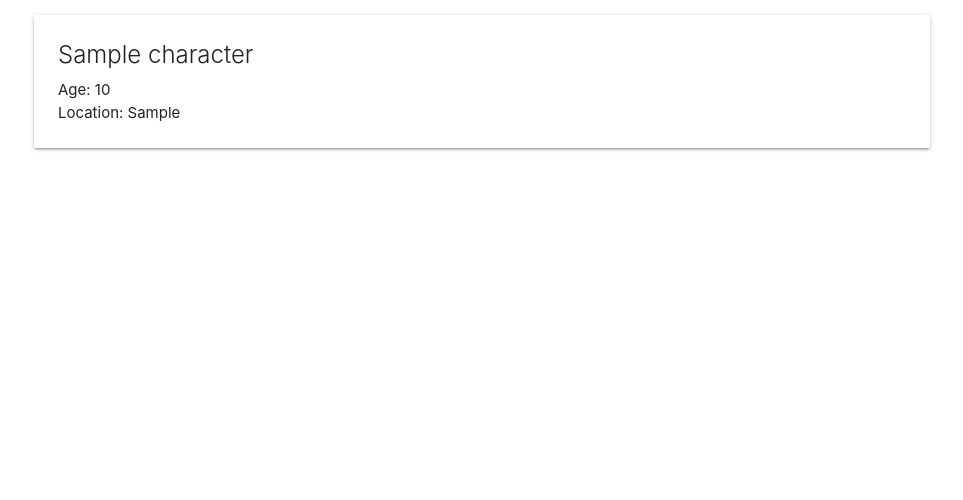
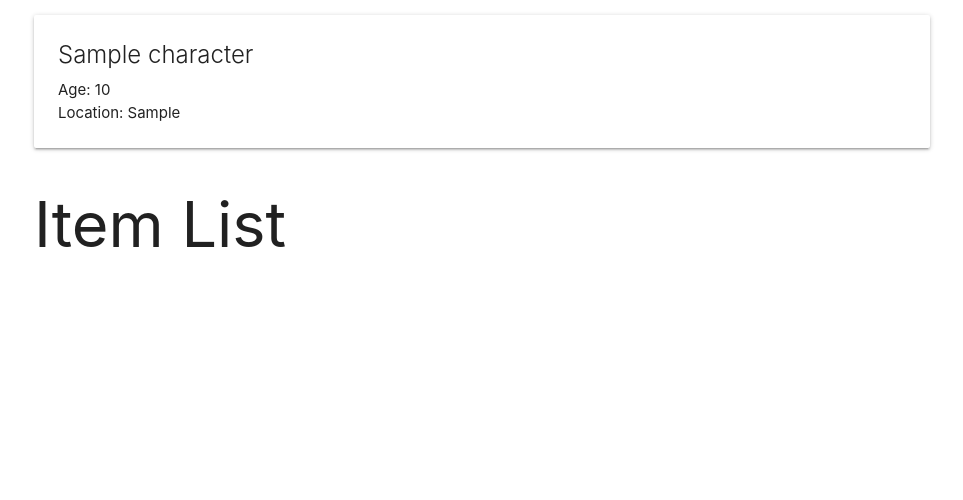
Before and after one commit to longevitytina/CV-Wasteland, a Django app: page /profile/ in a window 1280 px wide. Shown: the part 185-685 px from the top of the page, without its empty margins (158-1121 px from the left). Run offline with Django 3.2, Linux system fonts and the light colour scheme; tables that the repository leaves empty hold one stand-in row (values such as "Sample post").

Commit message:
Adds global item list page, route and methos

```diff
--- a/wasteland/main_app/templates/base.html
+++ b/wasteland/main_app/templates/base.html
@@ -21,7 +21,7 @@
         <ul class="right">
           <li><a href="/#">Home</a></li>
           <li><a href="/about">About</a></li>
-          <li><a href="/#">Items</a></li>
+          <li><a href="/items">Items</a></li>
           {% if user.is_authenticated %}
           <li><a href="/profile">Profile</a></li>
           <li><a href="{% url 'logout' %}">Log Out</a></li>
--- a/wasteland/main_app/templates/profile.html
+++ b/wasteland/main_app/templates/profile.html
@@ -15,4 +15,13 @@
   </div>
 {% endfor %}
 
+<h1>Item List</h1>
+
+
+
+
+
+
 {% endblock %}
+
+{% comment %}sections: Character list, item list, next day   {% endcomment %}
--- a/wasteland/main_app/urls.py
+++ b/wasteland/main_app/urls.py
@@ -5,6 +5,7 @@ urlpatterns = [
     path('', views.home, name='home'),
     path('about/', views.about, name='about'),
     path('profile/', views.profile, name='profile'),
+    path('items/', views.items_list, name='items_list'),
     path('accounts/', include('django.contrib.auth.urls')),
 
 ]
--- a/wasteland/main_app/views.py
+++ b/wasteland/main_app/views.py
@@ -8,8 +8,8 @@ def home(request):
     return render(request, 'home.html')
 
 
-def items_index(request):
-    return render(request, 'items/index.html')
+def items_list(request):
+    return render(request, 'main_app/item_list.html')
 
 
 def about(request):
@@ -28,4 +28,5 @@ def profile(request):
     characters = Character.objects.all()
     return render(request, 'profile.html', {'characters': characters})
 
+    # list of associated items
     # user account info
```
Also changed, not shown: wasteland/main_app/templates/main_app/item_list.html (+8 -0 lines).
